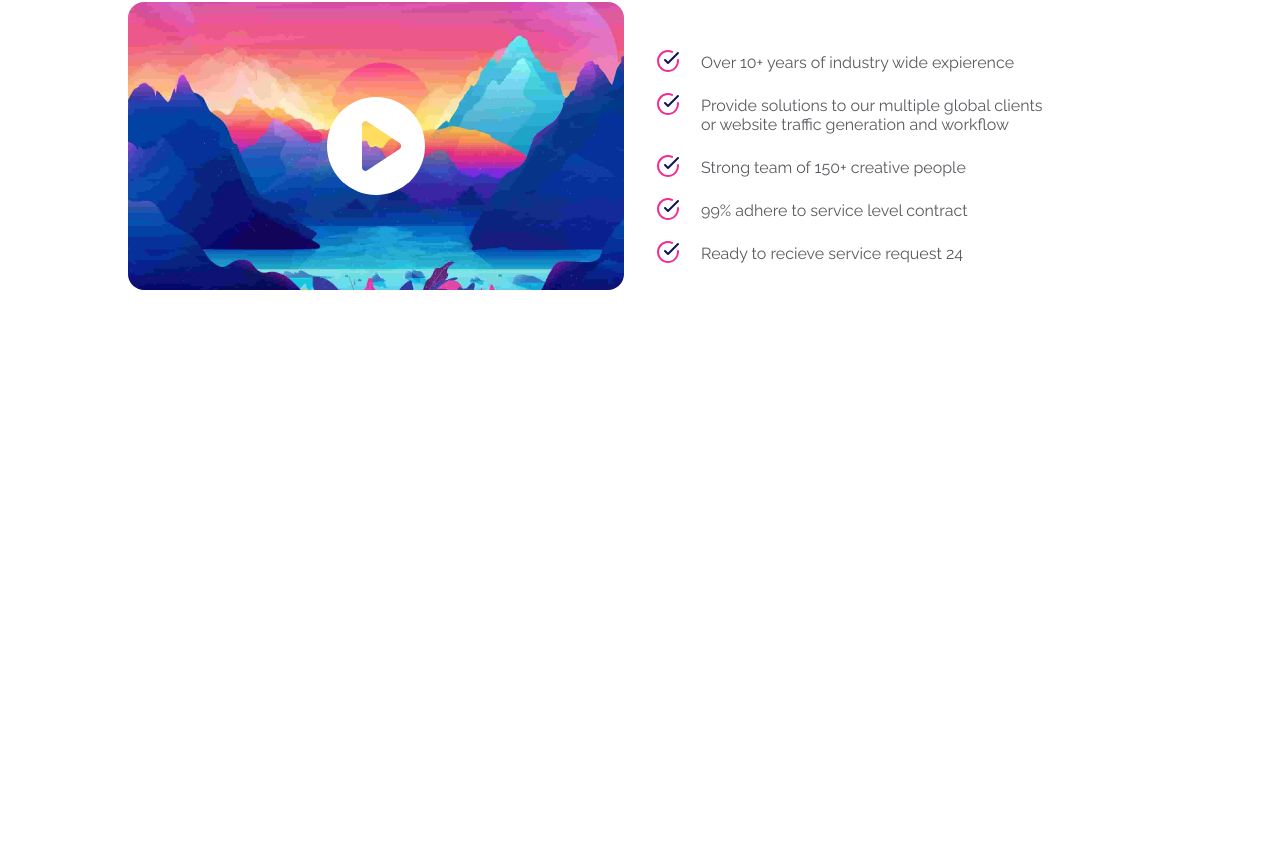
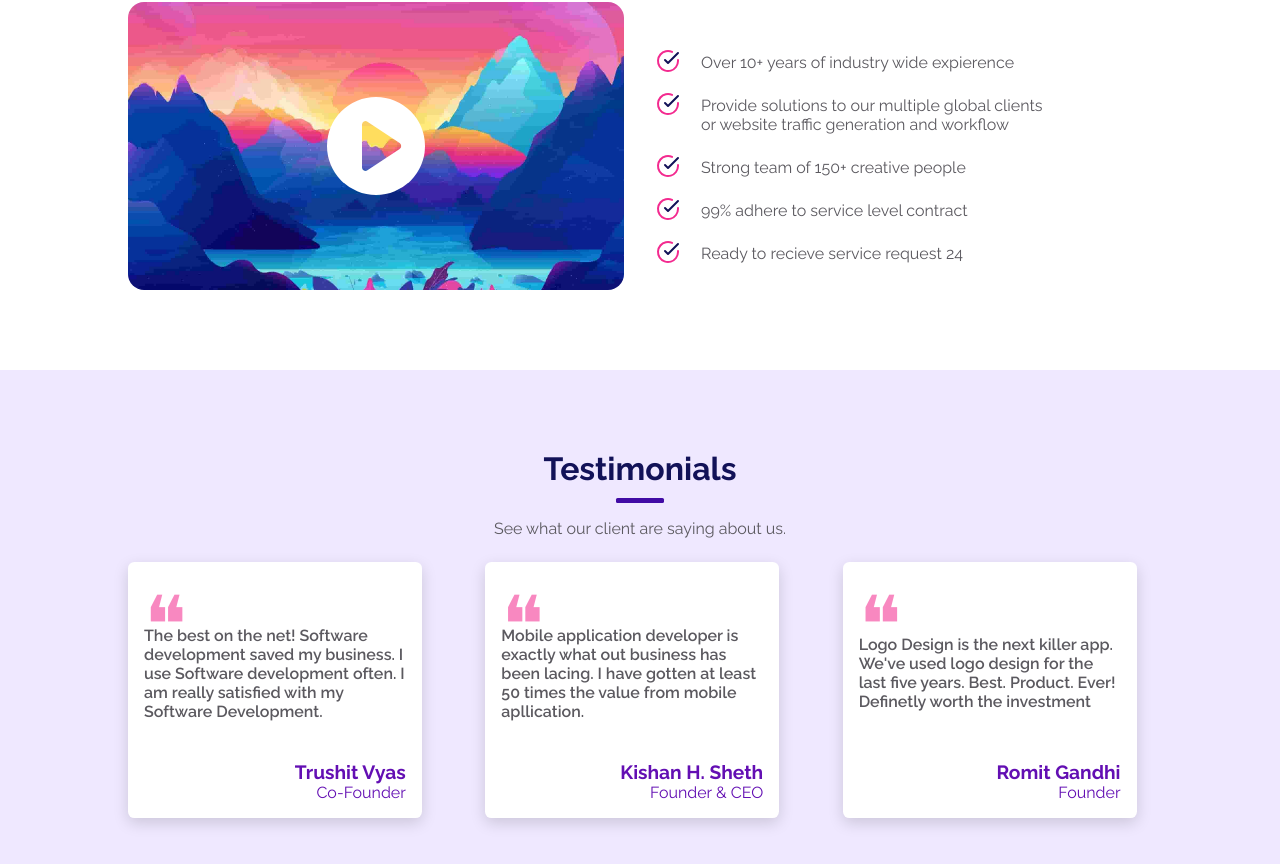
Before and after one commit to hahs-92/landingpage-framermotion, a React (Create React App) app: page / in a window 1280 px wide. Shown: the part 1342-2206 px from the top of the page. Before the commit the page ends 1712 px from the top, so only its background shows below. Built offline with nearby package versions, Linux system fonts and the light colour scheme.

Commit message:
Testimonials

```diff
--- a/src/App.js
+++ b/src/App.js
@@ -2,15 +2,17 @@
 import Starter from "./pages/Starter";
 import About from "./pages/About";
 import Why from "./pages/Why";
+import Testimonials from "./pages/Testimonials";
 
 
 function App() {
   return (
-    <div >
+    <main >
       <Starter />
       <About />
       <Why />
-    </div>
+      <Testimonials />
+    </main>
   );
 }
 
--- /dev/null
+++ b/src/components/Testimonial.jsx
@@ -0,0 +1,28 @@
+//STYLES
+import '../styles/components/Testimonial.scss'
+
+const Testimonial = ({ content, name, designation }) => {
+    return(
+        <article className='testimonial-container' >
+            <section className='quote'>
+                <span>&#10077;</span>
+            </section>
+
+            <section className='content'>
+                { content }
+            </section>
+
+            <section className='author'>
+                <div className='name'>
+                    { name }
+                </div>
+
+                <div className='designation'>
+                    { designation}
+                </div>
+            </section>
+        </article>
+    )
+}
+
+export default Testimonial
--- /dev/null
+++ b/src/pages/Testimonials.jsx
@@ -0,0 +1,41 @@
+//STYLES
+import '../styles/pages/Testimonials.scss'
+//COMPONENTS
+import Title from '../components/Title'
+import Testimonial from '../components/Testimonial'
+
+const Testimonials = () => {
+    return(
+        <section className='testimonials-container'>
+            <div className='container'>
+                <section className='title-container'>
+                    <Title title='Testimonials' color='blue' LineCenter={true} />
+
+                    <p>See what our client are saying about us.</p>
+                </section>
+
+                <section className='testimonials'>
+                    <Testimonial
+                        content="The best on the net! Software development saved my business. I use
+                        Software development often. I am really satisfied with my Software
+                        Development."
+                        name="Trushit Vyas"
+                        designation="Co-Founder"
+                    />
+                    <Testimonial
+                        content="Mobile application developer is exactly what out business has been lacing. I have gotten at least 50 times the value from mobile apllication."
+                        name="Kishan H. Sheth"
+                        designation="Founder & CEO"
+                    />
+                    <Testimonial
+                        content="Logo Design is the next killer app. We've used logo design for the last five years. Best. Product. Ever! Definetly worth the investment"
+                        name="Romit Gandhi"
+                        designation="Founder"
+                    />
+                </section>
+            </div>
+        </section>
+    )
+}
+
+export default Testimonials
--- /dev/null
+++ b/src/styles/components/Testimonial.scss
@@ -0,0 +1,87 @@
+@import "../utils/colors.scss";
+
+.testimonial-container {
+    display: flex;
+    flex-direction: column;
+    justify-content: space-between;
+    padding: 1rem;
+    height: 16rem;
+    width: 95%;
+    border: none;
+    border-radius: 0.4rem;
+    box-shadow: rgba(0, 0, 0, 0.15) 0px 5px 15px 0px;
+    background-color: white;
+    transition: 0.4s ease-in-out;
+
+    .quote {
+        position: relative;
+
+        span {
+            position: absolute;
+            font-size: 5rem;
+            color: #f32a8f8f;
+        }
+    }
+
+    &:hover {
+        box-shadow: rgba(99, 15, 179, 0.5) 5px 5px, rgba(99, 15, 179, 0.3) 10px 10px,
+        rgba(99, 15, 179, 0.1) 15px 15px;
+    }
+
+    .content {
+        margin-top: 0.5rem;
+        color: $lightFontColor;
+        font-weight: 600;
+    }
+
+    .author {
+        display: flex;
+        flex-direction: column;
+        align-items: flex-end;
+        color: rgb(99, 15, 179);
+
+        .name {
+            font-size: larger;
+            font-weight: bold;
+        }
+
+        .designation {
+            font-size: medium;
+        }
+    }
+}
+
+@media screen and (min-width: 320px) and (max-width: 480px) {
+    .testimonial-container {
+        .content {
+            font-size: 1.3rem;
+        }
+
+        .author {
+            .name {
+                font-size: large;
+            }
+
+            .designation {
+                font-size: 1.4rem;
+            }
+        }
+    }
+}
+
+@media screen and (min-width: 481px) and (max-width: 768px) {
+    .testimonial-container {
+        .content {
+            font-size: 1.2rem;
+        }
+
+        .author {
+            .name {
+                font-size: medium;
+            }
+            .designation {
+                font-size: 1.4rem;
+            }
+        }
+    }
+}
--- /dev/null
+++ b/src/styles/pages/Testimonials.scss
@@ -0,0 +1,61 @@
+@import "../utils/colors.scss";
+
+
+.testimonials-container {
+    background-color: #efe8ff;
+    .container {
+        margin: 0 10%;
+        padding: 5rem 0;
+
+        .title-container {
+            display: flex;
+            justify-content: center;
+            align-items: center;
+            flex-direction: column;
+
+            .title {
+                margin-bottom: 1rem;
+            }
+
+            p {
+                color: $lightFontColor;
+            }
+        }
+
+        .testimonials {
+            display: grid;
+            grid-template-columns: repeat(3, 1fr);
+            gap: 3rem;
+            margin-top: 1.5rem;
+        }
+    }
+}
+
+@media screen and (min-width: 320px) and (max-width: 480px) {
+    .testimonials-container {
+        .container {
+
+            .title-container {
+                p {
+                    font-size: 1.7rem;
+                }
+            }
+
+            .testimonials {
+                grid-template-columns: 1fr;
+            }
+        }
+    }
+}
+
+@media screen and (min-width: 481px) and (max-width: 768px) {
+  .testimonials-container {
+        .container {
+            .title-container {
+                p {
+                    font-size: 1.7rem;
+                }
+            }
+        }
+    }
+}
```
